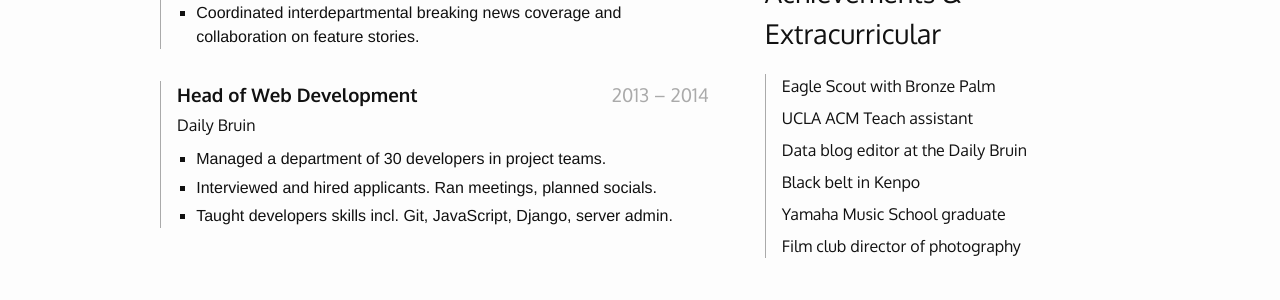
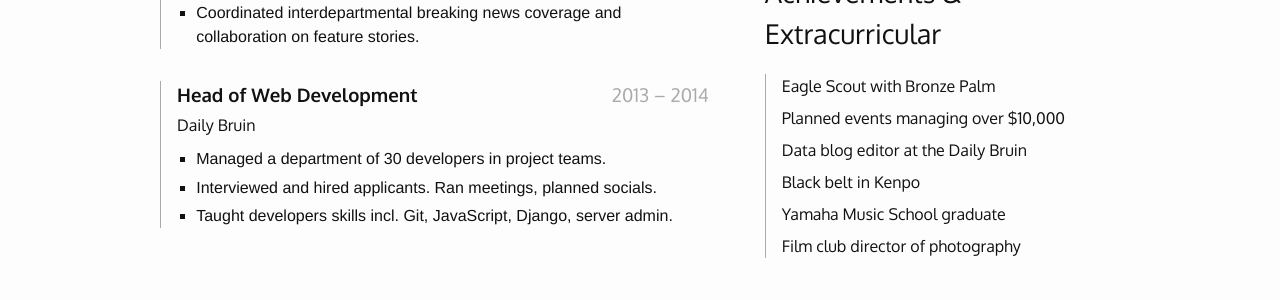
Before and after one commit to liddiard/liddiard.me, a Jekyll site: the page built from resume.md, in a window 1280 px wide. Shown: the part 1008-1308 px from the top of the page. Built offline with Jekyll 4.4.1, drawn with Linux system fonts in a browser that asks for light colours; some web fonts are replaced.

Commit message:
resume -ACM, +event planning

```diff
--- a/resume.md
+++ b/resume.md
@@ -80,7 +80,7 @@ permalink: /resume/
         <h2>Achievements &amp; Extracurricular</h2>
         <div class="item">
             <h4>Eagle Scout with Bronze Palm</h4>
-            <h4>UCLA ACM Teach assistant</h4>
+            <h4>Planned events managing over $10,000</h4>
             <h4>Data blog editor at the Daily Bruin</h4>
             <h4>Black belt in Kenpo</h4>
             <h4>Yamaha Music School graduate</h4>
```
